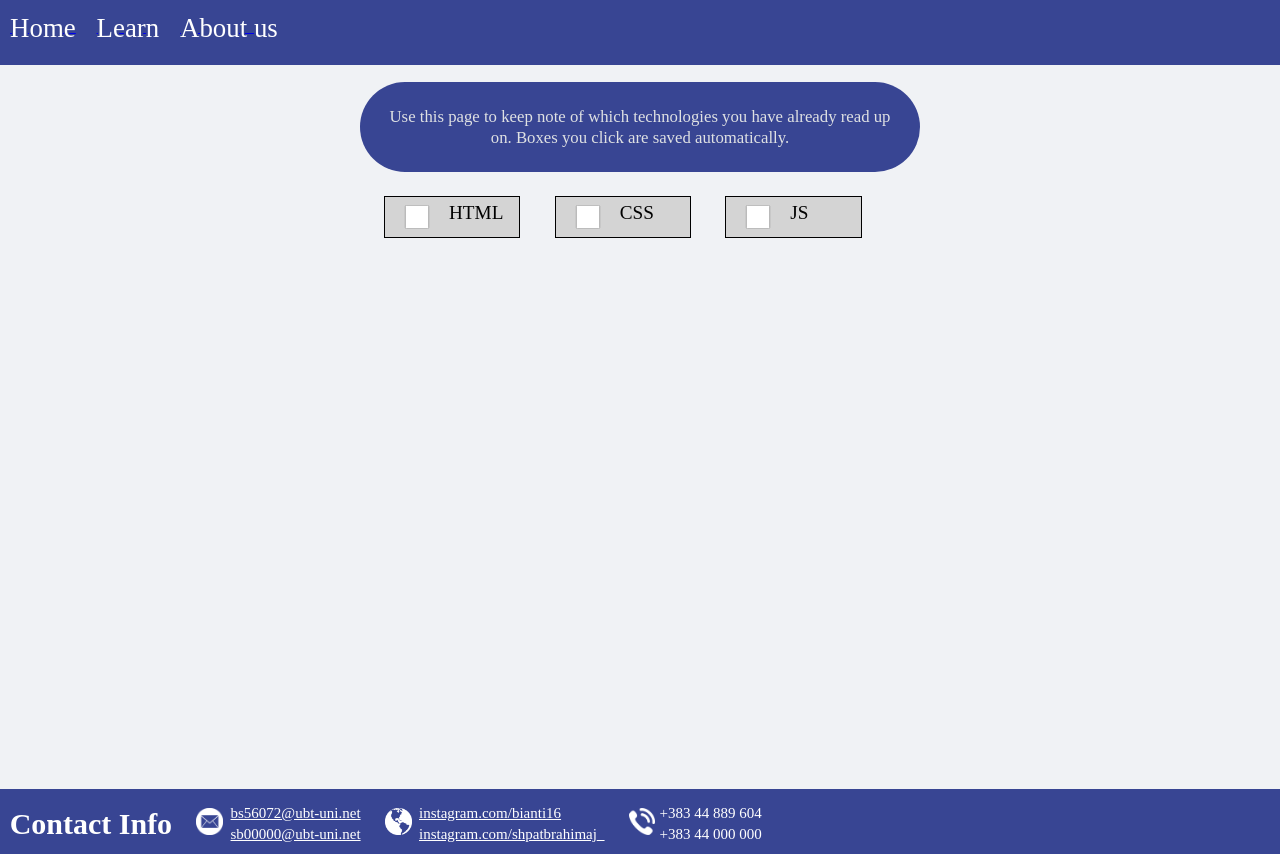
After one commit to biantsh/web-engineering-project-1, a PHP site: page /track_progress_page/track_progress.php in a window 1280 px wide. The commit adds this page. Run offline with PHP 8.4, Linux system fonts and the light colour scheme; the visitor is signed in with stand-in values (Sample User, id 1); data that the repository does not hold is empty.

Commit message:
Prevent unauthorized visit via URL links and automatically read user progress from database

```diff
--- a/DATABASE/user.php
+++ b/DATABASE/user.php
@@ -1,5 +1,6 @@
 <?php
     require('db.php');
+    include("../auth.php");
 
     class User {
         private $username;
@@ -53,7 +54,8 @@
 
             if ($result) {
                 // Add row in `user_progress` defaulting to all false values (no content finished yet)
-                $query = "INSERT into `user_progress (username, finished_html, finished_css, finished_js) VALUES ('$this->username', 0, 0, 0)`"
+                $query = "INSERT into `user_progress (username, finished_html, finished_css, finished_js) VALUES ('$this->username', 0, 0, 0)`";
+                $result &= mysqli_query($this->connection, $query);
             }
 
             return $result;
--- a/DATABASE/user_progress.php
+++ b/DATABASE/user_progress.php
@@ -1,5 +1,6 @@
 <?php
     require('db.php');
+    include("../auth.php");
 
     class UserProgress {
         private $username;
@@ -8,15 +9,18 @@
         private $finishedJS;
 
         public function __construct($username) {
-            $this->username = username;
+            global $connection;
+            $this->connection = $connection;
+            $this->username = $username;
 
-            $query = "SELECT * FROM `user_progress` WHERE `username` = `$username`";
+            $query = "SELECT * FROM `user_progress` WHERE `username` = '$username'";
             $result = mysqli_query($connection, $query);
-            $userProgress = mysqli_fetch_all($result, MYSQLI_ASSOC)[0];
 
-            $this->finishedHTML = $userProgress['finished_html'] != 0;
-            $this->finishedCSS = $userProgress['finished_css'] != 0;
-            $this->finishedJS = $userProgress['finished_js'] != 0;
+            while ($row = mysqli_fetch_array($result)) {
+                $this->finishedHTML = $row['finished_html'] != 0;
+                $this->finishedCSS = $row['finished_css'] != 0;
+                $this->finishedJS = $row['finished_js'] != 0;
+            }
         }
 
         public function getFinishedHTML() {
@@ -33,13 +37,23 @@
 
         public function setFinishedHTML($finishedHTML) {
             $this->finishedHTML = $finishedHTML;
+            $this->update();
         }
 
-        public function setFinishedCSS()) {
+        public function setFinishedCSS() {
             $this->finishedCSS = $finishedCSS;
+            $this->update();
         }
 
         public function setFinishedJS($finishedJS) {
             $this->finishedJS = $finishedJS;
+            $this->update();
         }
+
+        private function update() {
+            // Write the current finished states to the corresponding database row
+            $query = "UPDATE `user_progress` SET finished_html = '$this->finishedHTML', finished_css = '$this->finishedCSS', finished_js = '$this->finishedJS' WHERE username = '$this->username'";
+            mysqli_query($this->connection, $query);
+        }
+    }
 ?>
--- a/about_us_page/about_us.php
+++ b/about_us_page/about_us.php
@@ -2,6 +2,7 @@
 
 <?php
     require("../DATABASE/db.php");
+    include("../auth.php")
 
     $query = "SELECT * FROM `dev_info`";
     $result = mysqli_query($connection, $query);
--- a/admin_dashboard_page/dashboard.php
+++ b/admin_dashboard_page/dashboard.php
@@ -2,6 +2,7 @@
 
 <?php
     require("../DATABASE/db.php");
+    include("../auth.php");
 
     $technologies_query = "SELECT * FROM `technologies`";
     $result = mysqli_query($connection, $technologies_query);
--- /dev/null
+++ b/auth.php
@@ -0,0 +1,8 @@
+<?php
+    session_start();
+
+    if (!isset($_SESSION["username"])) {
+        header("Location: ../login.php");
+        exit();
+    }
+?>
--- a/learn_page/learn.php
+++ b/learn_page/learn.php
@@ -2,6 +2,7 @@
 
 <?php
     require("../DATABASE/db.php");
+    include("../auth.php");
 
     $query = "SELECT * FROM `technologies`";
     $result = mysqli_query($connection, $query);
@@ -48,6 +49,10 @@
             <?php endforeach; ?>
         </div>
 
+        <div class="track-progress">
+            <a href="../track_progress_page/track_progress.php"><button>Track progress</button></a>
+        </div>
+
         <footer>
             <table>
                 <tr>
--- a/login.php
+++ b/login.php
@@ -60,6 +60,7 @@
 
     <?php
         require('DATABASE/user.php');
+        session_start();
 
         // Log in user
         if (isset($_POST['username'])) {
--- a/login_page/register.php
+++ b/login_page/register.php
@@ -62,6 +62,7 @@
 
     <?php
         require('../DATABASE/user.php');
+        include("../auth.php");
 
         // Register user
         if (isset($_POST['username'])) {
--- /dev/null
+++ b/track_progress_page/track_progress.css
@@ -0,0 +1,115 @@
+* {
+    margin: 0;
+}
+
+body {
+    background-color: #f0f2f5;
+}
+
+.navbar {
+    background-color: #384593;
+    height: 8.1vh;
+    line-height: 6.8vh;
+    padding-left: 0.79vw;
+}
+
+.navbar li {
+    display: inline;
+    color: white;
+    font-size: 2.1vw;
+    padding-right: 1.31vw;
+    vertical-align: middle;
+}
+
+.intro-paragraph {
+    margin-top: 2.16vh;
+    border: none;
+    border-radius: 50px;
+    background: #384593;
+    padding: 1.84vw;
+    line-height: 2.7vh;
+    color: #dfe1e3;
+    text-align: center;
+    width: 40vw;
+    margin-left: auto;
+    margin-right: auto;
+    font-size: 1.31vw;
+}
+
+.progress-box-container {
+    display: flex;
+    width: 40vw;
+    margin-left: auto;
+    margin-right: auto;
+}
+
+.progress-box {
+    background-color: #d4d4d4;
+    display: flex;
+    font-size: 1.5vw;
+    width: 10.5vw;
+    height: 5vh;
+    margin-top: 3vh;
+    margin-right: auto;
+    align-content: left;
+    border: #000 1px solid;
+}
+
+.progress-box input {
+    width: 5vw;
+    transform: scale(0.6);
+}
+
+.progress-box p {
+    margin-top: 0.6vh;
+}
+
+footer {
+    margin-top: 68.8vh;
+    bottom: 0;
+    height: 6.48vh;
+    width: 100%;
+    background-color: #384593;
+    color: white;
+    padding-top: 1.62vh;
+    padding-left: 0;
+    font-size: min(2vw, 15px);
+}
+
+footer * {
+    margin-left: 0.26vw;
+}
+
+footer img {
+    width: 2.1vw;
+    margin-left: 1.58vw;
+}
+
+footer a, footer a:visited, footer a:hover, footer a:active{
+    color: white;
+}
+
+@media only screen and (max-width: 1000px) {
+    .navbar {
+        height: 6.1vh;
+        line-height: 5.8vh;
+        padding-left: 1.5vw;
+    }
+
+    .navbar li {
+        font-size: 4.1vw;
+        padding-right: 2.31vw;
+    }
+
+    .intro-paragraph {
+        margin-top: 2.16vh;
+        padding: 1.84vw;
+        line-height: 1.7vh;
+        width: 60vw;
+        font-size: 2.31vw;
+    }
+
+    footer {
+        margin-top: 85.8vh;
+    }
+}
--- /dev/null
+++ b/track_progress_page/track_progress.php
@@ -0,0 +1,61 @@
+<!DOCTYPE html>
+
+<?php
+    require("../DATABASE/db.php");
+    include("../DATABASE/user_progress.php");
+
+    $user_progress = new UserProgress($_SESSION["username"]);
+?>
+
+<html>
+<head>
+    <title>Track Progress</title>
+    <link rel="stylesheet" href="track_progress.css">
+</head>
+
+<body>
+    <header>
+        <ul class="navbar">
+            <a href="../login.php"><li>Home</li></a>
+            <a href="../learn_page/learn.php"><li>Learn</li></a>
+            <a href="../about_us_page/about_us.php"><li>About us</li></a>
+        </ul>
+    </header>
+
+    <div>
+        <p class="intro-paragraph">Use this page to keep note of which technologies you have already read up on. Boxes you click
+                                   are saved automatically.</p>
+    </div>
+
+    <div class="progress-box-container">
+        <div class="progress-box">
+            <input type="checkbox" <?php echo $user_progress->getFinishedHTML() != 0 ? 'checked' : '' ?>><p>HTML</p>
+        </div>
+
+        <div class="progress-box">
+            <input type="checkbox" <?php echo $user_progress->getFinishedCSS() != 0 ? 'checked' : '' ?>><p>CSS</p>
+        </div>
+
+        <div class="progress-box">
+            <input type="checkbox" <?php echo $user_progress->getFinishedJS() != 0 ? 'checked' : '' ?>><p>JS</p>
+        </div>
+    </div>
+
+    <footer>
+        <table>
+            <tr>
+                <td rowspan="2"><h1>Contact Info</h1></td>
+                <td rowspan="2"><img src="../resources/logo_email.png" alt="Email logo"></td>
+                <td><a href="https://www.ubt-uni.net/">bs56072@ubt-uni.net</a></td>
+                <td rowspan="2"><img src="../resources/logo_instagram.png" alt="Instagram logo"></td>
+                <td><a href="https://www.instagram.com/bianti16/">instagram.com/bianti16</a></td>
+                <td rowspan="2"><img src="../resources/logo_phone.png" alt="Phone logo"></td>
+                <td>+383 44 889 604</td>
+            </tr>
+                <td><a href="https://www.ubt-uni.net/">sb00000@ubt-uni.net</a></td>
+                <td><a href="https://www.instagram.com/shpatbrahimaj_/">instagram.com/shpatbrahimaj_</a></td>
+                <td>+383 44 000 000</td>
+        </table>
+    </footer>
+</body>
+</html>
```
Also changed, not shown: learn_page/learn.css (+24 -1 lines).
